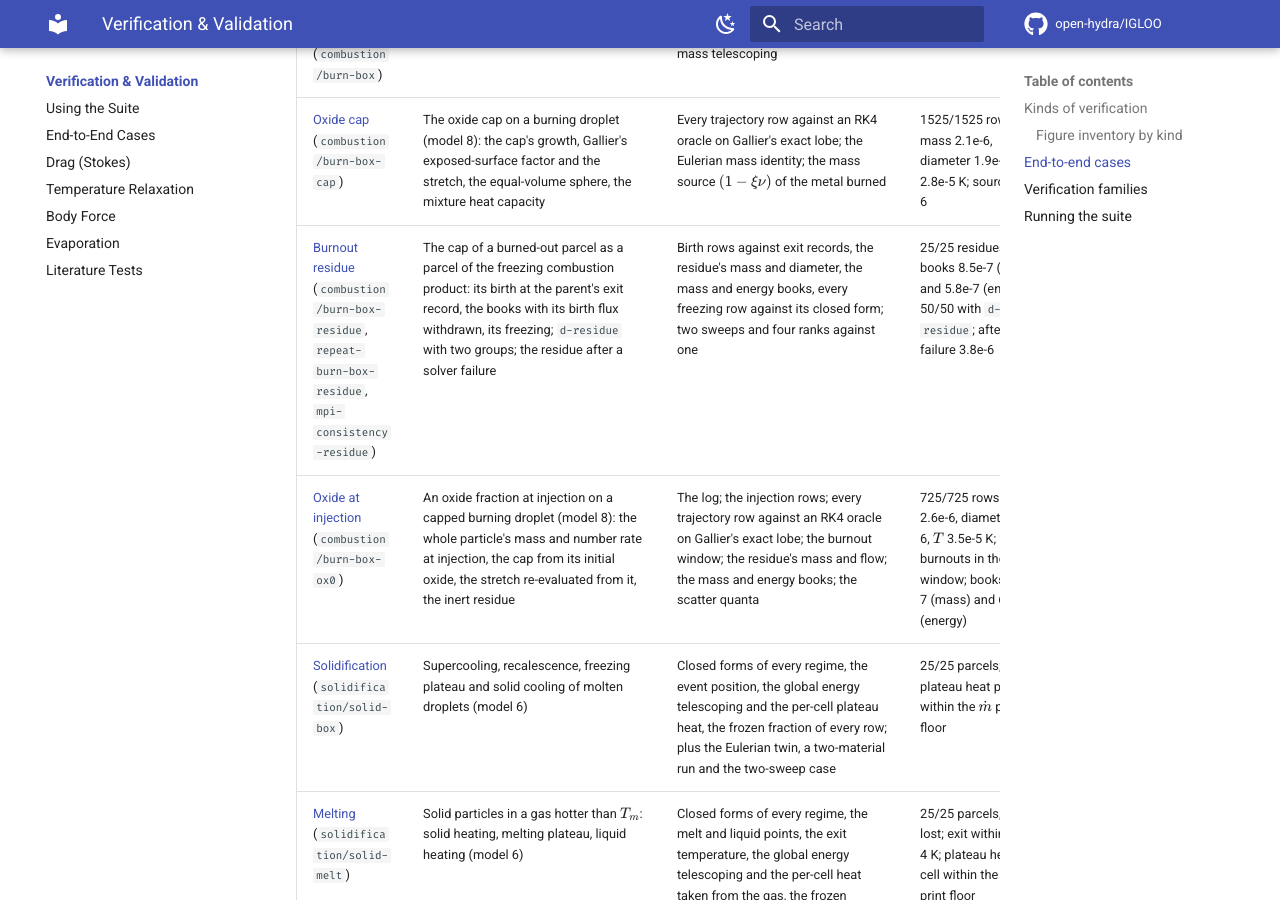
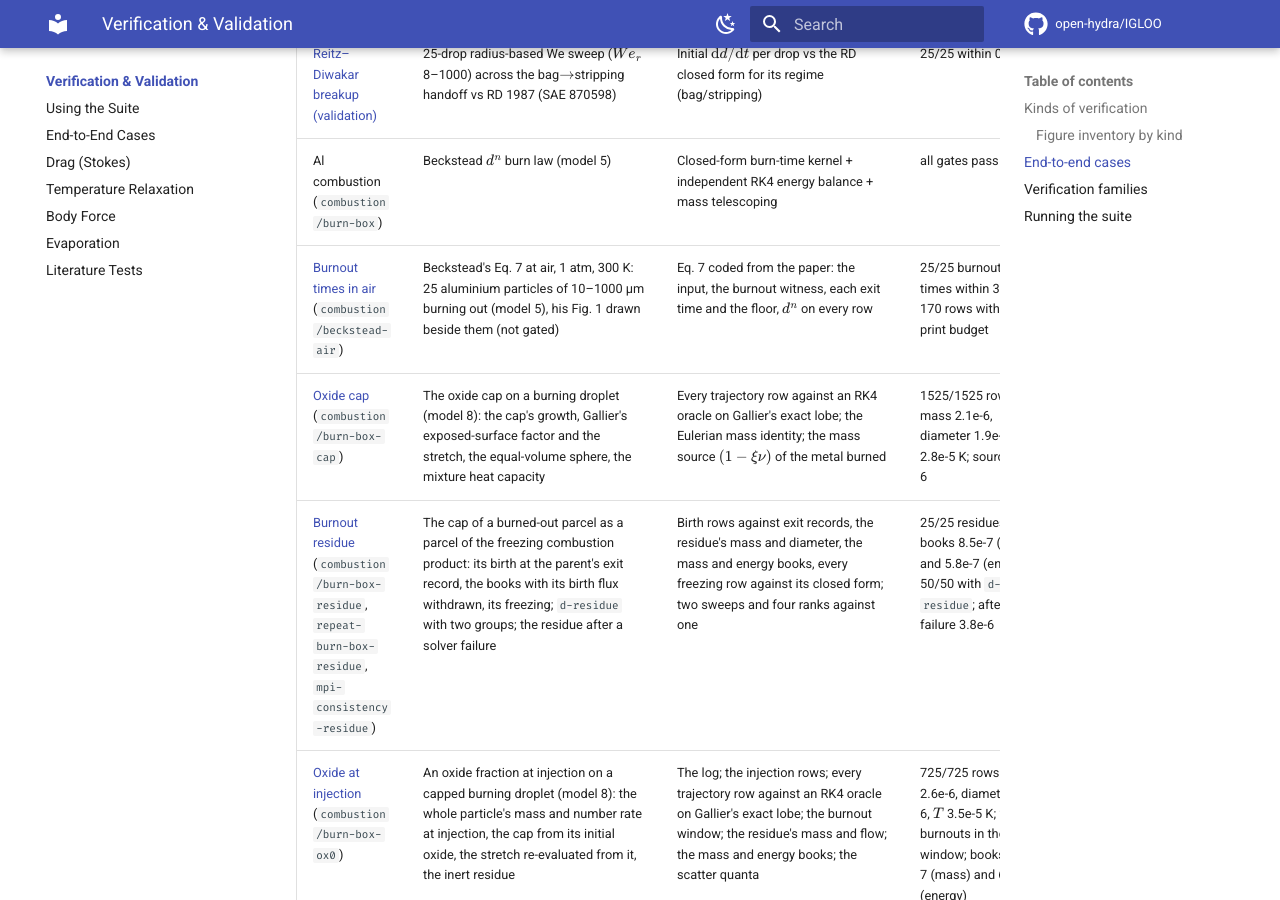
Before and after one commit to open-hydra/IGLOO, an MkDocs documentation site: the page built from docs/vv/index.md, in a window 1280 px wide and 900 px high, scrolled down 12639 px. Built offline with MkDocs 1.6.1 and Material for MkDocs 9.7.7, drawn with Linux system fonts in a browser that asks for light colours; comment, search, counter and statistics services are not loaded; some of the changed text lies outside the part shown.

Commit message:
docs(vv): IGLOO's burn times beside Beckstead's data
docs/vv/e2e.md: a beckstead-air section after burn-box's (the condition, Eq. 7 coded from the
paper, the burnout floor, the gates, T-ign as a switch, the figure on Fig. 1's axes and the result),
with its figure. docs/vv/index.md: the inventory row of beckstead-air.svg after burn-box.svg (2 Tier
V, the digitized [Beck05] Fig. 1 drawn, not gated), a row in the end-to-end table and the case in the
combustion family row. docs/theory/combustion.md and docs/vv/literature.md name it among the
combustion e2e cases.

tests/combustion/burn-box/INFO.md: Fig. 1 is digitized and drawn by beckstead-air beside its burnout
times (burn-box's K-burn is a verification constant, 15x below Eq. 7's at 1 atm and 300 K); the two
"not digitized" sentences go. tests/combustion/INFO.md: an E-AIR row; the burnout note names the
case; CB4's label states that a = 0.0244 is Eq. 7's coefficient for n = 1.5 (0.00735 for n = 1.8),
paired there with n = 1.8, and cancels in the verdict (K-burn is calibrated with it) -- the unit test
is unchanged. mkdocs build --strict: no warning; the new heading's id="beckstead-air" is in the page.

Co-Authored-By: Claude Opus 5.5 (1M context) <noreply@anthropic.com>
Claude-Session: https://claude.ai/code/session_019zi1qiuw7HF2aRfC8FR4xx

```diff
--- a/docs/vv/index.md
+++ b/docs/vv/index.md
@@ -102,6 +102,7 @@ documentation concern.
 | `tab-hf92.svg` | `tab-hf92` | 5 base feature (breakup occurs, the cascade ends) + the `[HF92]`/`[HF93]` correlations drawn, not gated | every drop breaks, the cascade ends inside the box, every parcel is in it at $t_b = 5t^*$ | a correlation of shock-tube drops is no closed form of TAB: drawn beside the products, the closures gated by `tab-e2e` |
 | `etab-hf92.svg` | `etab-hf92` | 5 base feature (breakup occurs, the cascade ends) + the `[HF92]`/`[HF93]` correlations drawn, not gated | as `tab-hf92`, under ETAB | as `tab-hf92`; the closures gated by `etab-e2e` |
 | `burn-box.svg` | `burn-box` | 2 Tier V | closed-form $d^n(x)=d_0^n-K_\mathrm{eff}x/u_g$ `[Beck05]` + independent RK4 energy balance | $d$ is $T_p$-independent above ignition ⇒ analytic |
+| `beckstead-air.svg` | `beckstead-air` | 2 Tier V (+ the digitized `[Beck05]` Fig. 1 drawn, not gated) | Eq. 7 of `[Beck05]` coded from the paper at air, 1 atm, 300 K: each burnout time against $(D_0^n-d_p^n)/K_\mathrm{eff}$ ($10^{-5}$) and the floor's time, $d^n=D_0^n-K_\mathrm{eff}t$ on every row | the rate is $T_p$-independent above ignition and the slip zero ⇒ closed form in $t$ |
 | `solid-box.svg` | `solid-box` | 2 Tier V | piecewise closed form of the inputs: liquid relaxation, nucleation point, recalescence to $T_m$, plateau length, solid relaxation | $\mathrm{Re}=0$, $\mathrm{Nu}=2$ ⇒ every regime analytic in $x$ |
 | `d2law.svg` | `d2law` | 3 run-conditioned | Godsave–Spalding `[God53]`/`[Spa53]` kernel integrated along the **measured** $T_p(x)$ | $T$ is coupled ⇒ no closed form; oracle rides the run's $T_p$ |
 | `lk-neq.svg` | `lk-neq` | 3 run-conditioned | `[MHB98]` LK-corrected CEM $d^2$-ODE, RK4 along measured $T_p$; VLE curve as the gated regression | same, plus a gated discrimination margin |
@@ -170,6 +171,7 @@ solver could only emulate with a no-drag production flag.  See
 | [Evaporation with breakup](../vv/e2e.md#evap-breakup-box) | Reitz–Diwakar stripping then d²-law evaporation to burnout (model 4) | Composed breakup + d²-law rate along the measured $u$, $T_p$; d²-law integral after breakup; source closure and sign; 25 in-box burnouts | composed rate within $1.4\cdot10^{-4}$; closure $5\cdot10^{-16}$ |
 | [Reitz–Diwakar breakup (validation)](../vv/e2e.md#reitz-diwakar-e2e) | 25-drop radius-based We sweep ($We_r$ 8–1000) across the bag$\to$stripping handoff vs RD 1987 (SAE 870598) | Initial $\mathrm{d}d/\mathrm{d}t$ per drop vs the RD closed form for its regime (bag/stripping) | 25/25 within 0.1 % |
 | Al combustion (`combustion/burn-box`) | Beckstead $d^n$ burn law (model 5) | Closed-form burn-time kernel + independent RK4 energy balance + mass telescoping | all gates pass |
+| [Burnout times in air](../vv/e2e.md#beckstead-air) (`combustion/beckstead-air`) | Beckstead's Eq. 7 at air, 1 atm, 300 K: 25 aluminium particles of 10–1000 µm burning out (model 5), his Fig. 1 drawn beside them (not gated) | Eq. 7 coded from the paper: the input, the burnout witness, each exit time and the floor, $d^n$ on every row | 25/25 burnouts; exit times within 3.9e-8; 170 rows within their print budget |
 | [Oxide cap](../vv/e2e.md#burn-box-cap) (`combustion/burn-box-cap`) | The oxide cap on a burning droplet (model 8): the cap's growth, Gallier's exposed-surface factor and the stretch, the equal-volume sphere, the mixture heat capacity | Every trajectory row against an RK4 oracle on Gallier's exact lobe; the Eulerian mass identity; the mass source $(1 - \xi\nu)$ of the metal burned | 1525/1525 rows: mass 2.1e-6, diameter 1.9e-6, $T$ 2.8e-5 K; source 1.3e-6 |
 | [Burnout residue](../vv/e2e.md#burn-box-residue) (`combustion/burn-box-residue`, `repeat-burn-box-residue`, `mpi-consistency-residue`) | The cap of a burned-out parcel as a parcel of the freezing combustion product: its birth at the parent's exit record, the books with its birth flux withdrawn, its freezing; `d-residue` with two groups; the residue after a solver failure | Birth rows against exit records, the residue's mass and diameter, the mass and energy books, every freezing row against its closed form; two sweeps and four ranks against one | 25/25 residues, books 8.5e-7 (mass) and 5.8e-7 (energy); 50/50 with `d-residue`; after the failure 3.8e-6 |
 | [Oxide at injection](../vv/e2e.md#burn-box-ox0) (`combustion/burn-box-ox0`) | An oxide fraction at injection on a capped burning droplet (model 8): the whole particle's mass and number rate at injection, the cap from its initial oxide, the stretch re-evaluated from it, the inert residue | The log; the injection rows; every trajectory row against an RK4 oracle on Gallier's exact lobe; the burnout window; the residue's mass and flow; the mass and energy books; the scatter quanta | 725/725 rows: mass 2.6e-6, diameter 2.1e-6, $T$ 3.5e-5 K; 25/25 burnouts in the window; books 5.2e-7 (mass) and 6.2e-8 (energy) |
@@ -218,7 +220,7 @@ solver could only emulate with a no-drag production flag.  See
 | Property tables | `properties.dat` read by column name (PR1–PR3, PR6, PR7, PR9, PR10), its header, row, node, column and `Psat` checks (PR4, PR5, PR8, PR11–PR13), and the enthalpy-to-temperature inversion of a varying $c_p$ (PR14) | `test_properties_reader` (four working directories); five `refuse-properties-*` cases and `refuse-sigma-column`; `temp-relax-varcp`, `varcp-tmin` and `pe-sigma-table` e2e |
 | Breakup (TAB/ETAB/RD/PE/KHRT) | All five models vs the primary papers (PE87, TAB-872089, Tanner 97/98, Reitz-87, RD-860469, Beale-Reitz-99) | 8 unit tests (including `test_tab_moments` and the ETAB child $v_\perp = A\dot{x}$ check ET4); seven Weber-sweep e2e cases (`tab-hf92` and `etab-hf92`, beside Hsiang & Faeth's correlations, among them) |
 | Injection size distributions | The injection laws (Dirac, truncated Normal, LogNormal, Rosin–Rammler) and size-distribution files (histogram reading), as mass-flow distributions | `test_psd_table` (T1–T5) + `psd-table`, `psd-normal`, `psd-lognormal`, `psd-rosinrammler`, `psd-bare-token` e2e + ten `refuse-psd-*` refusals |
-| Combustion | Beckstead $d^n$ Al burn law; the oxide cap (model 8: Gallier's exposed-surface factor, the stretch, the mixture enthalpy); the burnout residue, a parcel of the combustion product; an oxide fraction at injection | `test_combustion` (CB1–CB11) + `burn-box`, `burn-box-euler`, `burn-box-cap`, `burn-box-residue`, `burn-box-ox0` e2e, `repeat-burn-box-residue`, `mpi-consistency-residue` |
+| Combustion | Beckstead $d^n$ Al burn law; the oxide cap (model 8: Gallier's exposed-surface factor, the stretch, the mixture enthalpy); the burnout residue, a parcel of the combustion product; an oxide fraction at injection | `test_combustion` (CB1–CB11) + `burn-box`, `burn-box-euler`, `burn-box-cap`, `burn-box-residue`, `burn-box-ox0`, `beckstead-air` e2e, `repeat-burn-box-residue`, `mpi-consistency-residue` |
 | Solidification | Supercooling, recalescence, freezing plateau and melting (model 6); breakup on the liquid (model 7 for the ODE breakup models); the density change on freezing; the birth state of a burnout residue | `test_solidification` (SG0–SG12, SG12g–h, SG13, SB1) + `solid-box`, `solid-melt`, `solid-box-euler`, `solid-box-2mat`, `scatter-weight-solid`, `solid-brk-tab`, `solid-brk-khrt`, `solid-box-rhos`, `solid-box-varrho`, `solid-brk-tab-rhos`, `solid-melt-rhos` e2e, `repeat-solid-box` |
 
 ---
```
Also changed, not shown: docs/theory/combustion.md (+2 -1 lines), docs/vv/e2e.md (+31 -0 lines), docs/vv/literature.md (+1 -1 lines), 2 other files.
